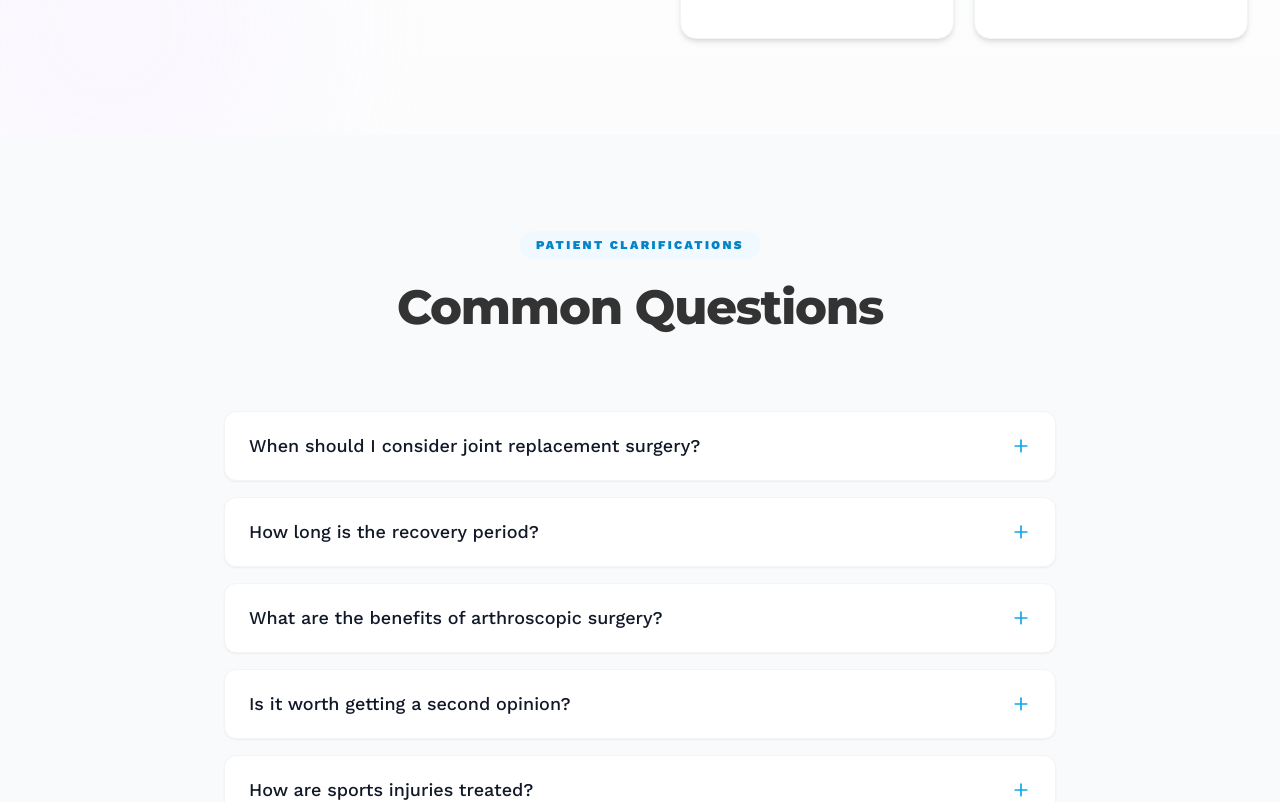
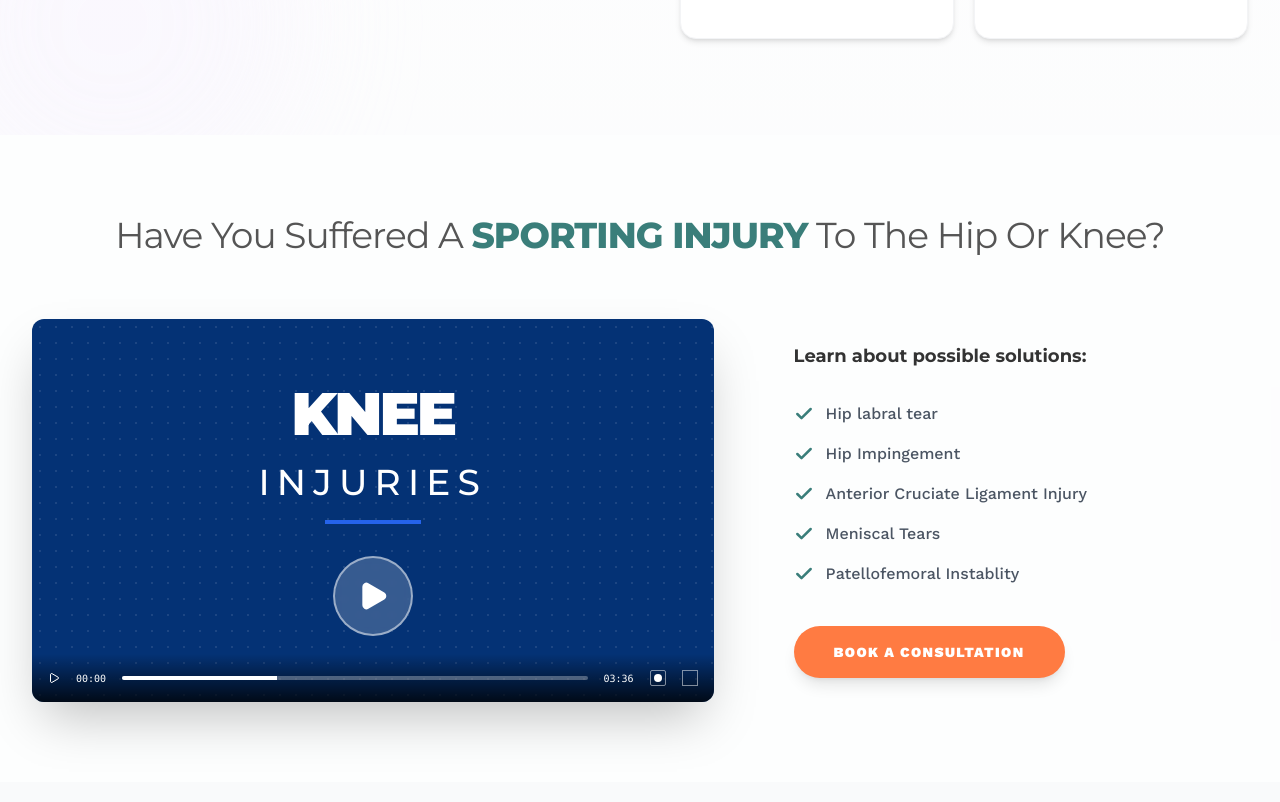
Before and after one commit to sabin876/Doctor-Port, a React (Vite) app: page /about in a window 1280 px wide. Shown: the part 884-1686 px from the top of the page. Built offline with nearby package versions, Linux system fonts and the light colour scheme.

Commit message:
Integrate Sporting Injury section into About page after doctor introduction

```diff
--- a/src/components/AboutPage.jsx
+++ b/src/components/AboutPage.jsx
@@ -1,5 +1,6 @@
 import React from 'react';
 import About from './About';
+import SportingInjury from './SportingInjury';
 import FAQ from './FAQ';
 import Contact from './Contact';
 
@@ -7,6 +8,7 @@ const AboutPage = () => {
     return (
         <main>
             <About />
+            <SportingInjury />
             <FAQ />
             <Contact />
         </main>
```
